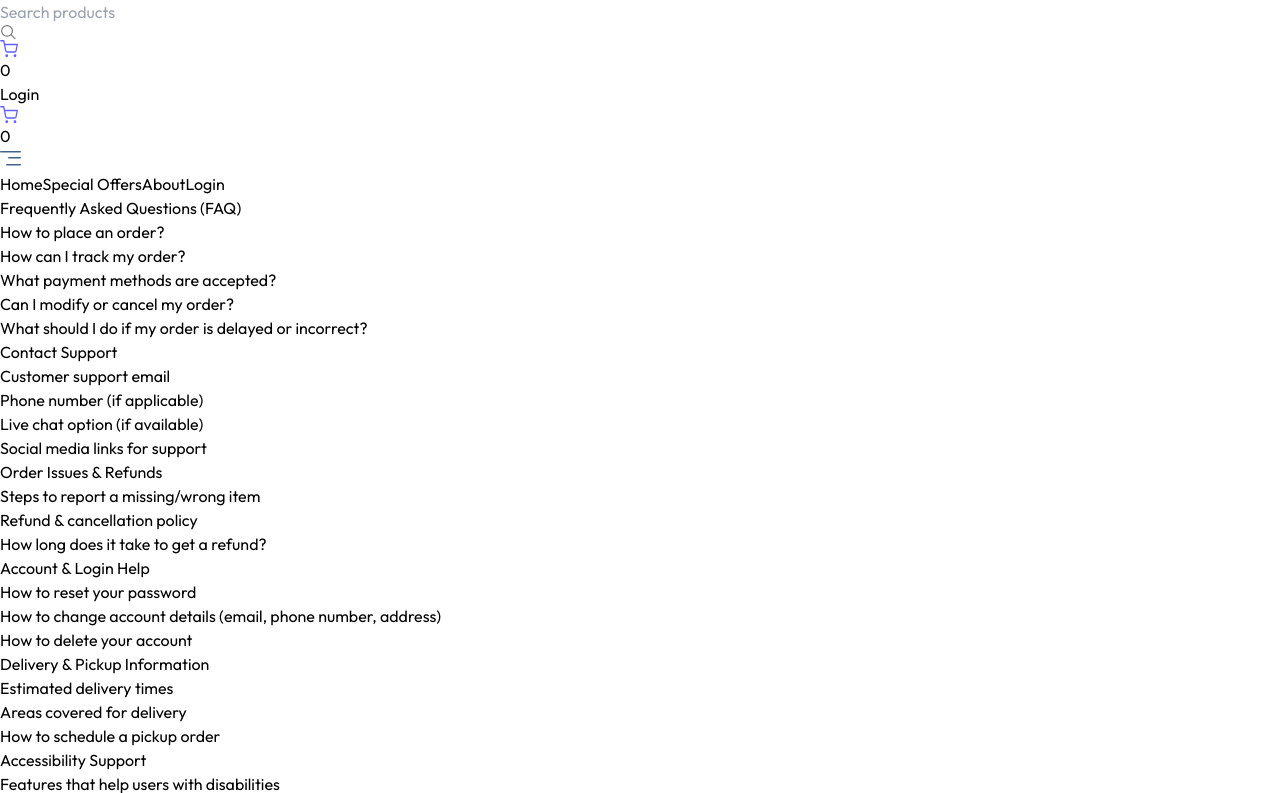
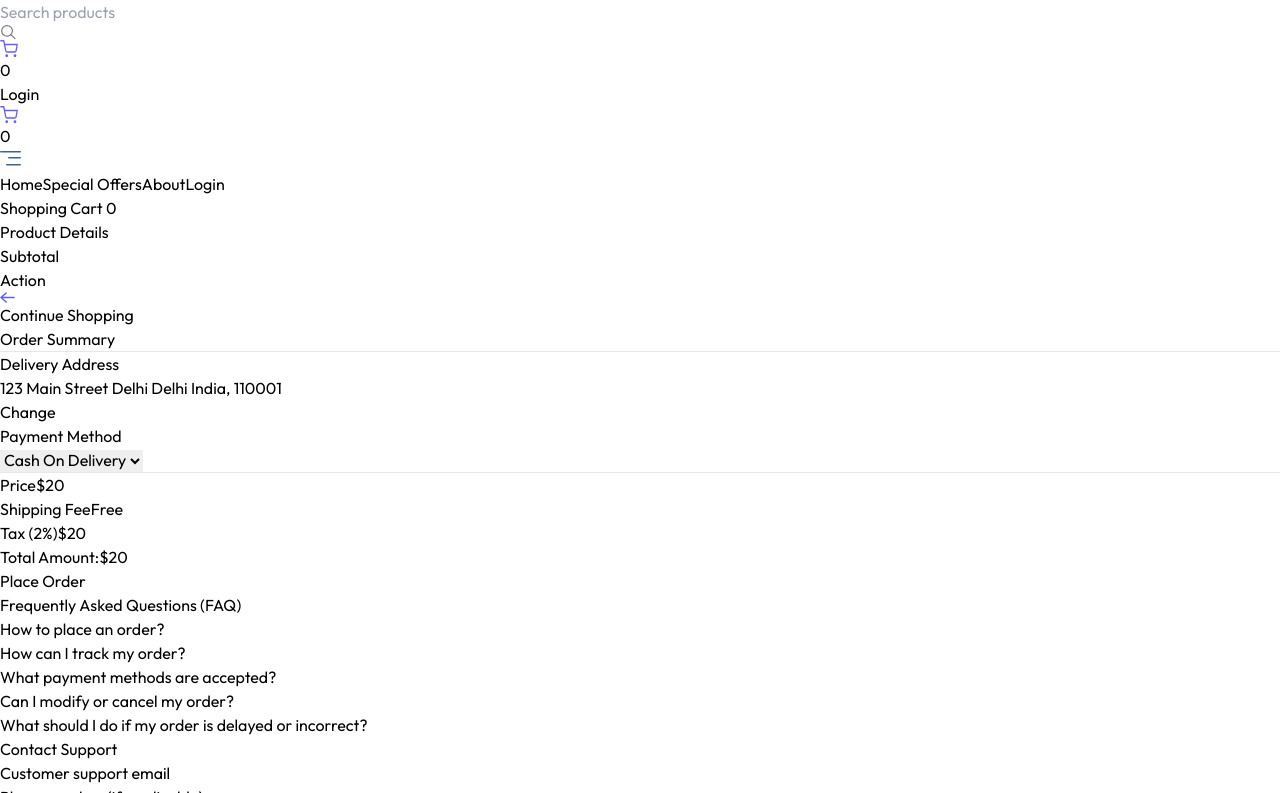
Before and after one commit to renchooz/foodies, a React (Vite) app in the folder client/: page /cart in a window 1280 px wide. Shown: the part 524-1317 px from the top of the page. Built offline with nearby package versions, Linux system fonts and the light colour scheme; a web font is replaced by a local one.

Commit message:
added cart

```diff
--- a/client/src/App.jsx
+++ b/client/src/App.jsx
@@ -11,6 +11,7 @@ import Login from './components/Login'
 import AllProducts from './pages/AllProducts'
 import ProductCateogory from './pages/ProductCateogory'
 import FoodDetails from './pages/FoodDetails'
+import Cart from './pages/Cart'
 
 
 
@@ -30,6 +31,8 @@ const App = () => {
           <Route path='/product' element={<AllProducts/>}/>
           <Route path='/category/:cateogory' element={<ProductCateogory/>}/>
           <Route path='/category/:cateogory/:id' element={<FoodDetails/>}/>
+          <Route path='/cart' element={<Cart/>}/>
+
 
 
 
--- a/client/src/context/AppContext.jsx
+++ b/client/src/context/AppContext.jsx
@@ -63,6 +63,16 @@ export const AppContextProvider = ({children})=>{
       }
       return TotalCount
     }
+    const CalculateAmount = () =>{
+      let totalAmount = 0;
+      for(const item in CardItems){
+        let itemInfo = product.find((product)=>product.id === item)
+        if(CardItems[item]>0){
+          totalAmount += itemInfo.offerPrice * CardItems[item]
+        }
+      }
+      return Math.floor(totalAmount * 100)/100;
+    }
 
   const categories= [
 
@@ -74,7 +84,7 @@ export const AppContextProvider = ({children})=>{
   { name: "Diet Food", image: "/dietfood.webp", path: "diet food" },
 ];
 
-    const value = {nevigate,User,setUser,isSeller,setisSeller,setshowUserLogin,showuserLogin,categories,product,currency,addCartItem,updateCartItem,removeformCart,CardItems,WhyWeBestData,SearchQuerry,setSearchQuerry,getCartItems}
+    const value = {nevigate,User,setUser,isSeller,setisSeller,setshowUserLogin,showuserLogin,categories,product,currency,addCartItem,updateCartItem,removeformCart,CardItems,WhyWeBestData,SearchQuerry,setSearchQuerry,getCartItems,CalculateAmount }
           return <AppContext.Provider value={value}>
             {children}
           </AppContext.Provider>
--- /dev/null
+++ b/client/src/pages/Cart.jsx
@@ -0,0 +1,214 @@
+import { useEffect, useState } from "react";
+import React from "react";
+import { useAppContext } from "../context/AppContext";
+import { FaPlus } from "react-icons/fa";
+import { dummyAddresses } from "../products";
+
+const Cart = () => {
+  const {
+    product,
+    nevigate,
+    updateCartItem,
+    removeformCart,
+    getCartItems,
+    CardItems,
+    addCartItem,
+    CalculateAmount,
+  } = useAppContext();
+  const [cartArray, setcartArray] = useState([]);
+  const [Address, setAddress] = useState(dummyAddresses);
+  const [showAddress, setShowAddress] = useState(false);
+  const [selectedAdress, setselectedAdress] = useState(dummyAddresses[0]);
+  const [paymentOption, setpaymentOption] = useState("COD");
+
+  const getCart = () => {
+    let Temparr = [];
+    for (const key in CardItems) {
+      let productItem = product.find((item) => item.id == key);
+      productItem.quantity = CardItems[key];
+      Temparr.push(productItem);
+    }
+    setcartArray(Temparr);
+  };
+  useEffect(() => {
+    if (product.length > 0 && CardItems) {
+      getCart();
+    }
+  }, [product, CardItems]);
+  console.log(CardItems);
+  return product.length > 0 && CardItems ? (
+    <div className="flex flex-col md:flex-row mt-5 max-w-6xl w-full px-6 mx-auto">
+      <div className="flex-1 max-w-4xl">
+        <h1 className="text-3xl font-medium mb-10">
+          Shopping Cart{" "}
+          <span className="text-sm text-indigo-500">{getCartItems()}</span>
+        </h1>
+
+        <div className="grid grid-cols-[2fr_1fr_1fr] text-gray-500 text-base font-medium pb-3">
+          <p className="text-left">Product Details</p>
+          <p className="text-center">Subtotal</p>
+          <p className="text-center">Action</p>
+        </div>
+
+        {cartArray.map((product, index) => (
+          <div
+            key={index}
+            className="grid grid-cols-[2fr_1fr_1fr] text-gray-500 items-center text-sm md:text-base font-medium pt-3"
+          >
+            <div
+              onClick={() => {
+                nevigate(`/category/${product.category}/${product.id}`);
+                scrollTo(0, 0);
+              }}
+              className="flex items-center md:gap-6 gap-3"
+            >
+              <div className="cursor-pointer w-24 h-24 flex items-center justify-center border border-gray-300 rounded">
+                <img
+                  className="max-w-full h-full object-cover"
+                  src={product.image}
+                  alt={product.name}
+                />
+              </div>
+              <div>
+                <p className="hidden md:block font-semibold">{product.name}</p>
+                <div className="font-normal text-gray-500/70">
+                  <p>
+                    Size: <span>{product.size || "N/A"}</span>
+                  </p>
+                  <div className="flex items-center gap-3">
+                    <p>Quantity {product.quantity}</p>
+                    <p
+                      onClick={(e) => {
+                        addCartItem(product.id);
+                        e.stopPropagation();
+                      }}
+                      className="text-red  hover:bg-green-200 rounded-full"
+                    >
+                      <FaPlus />
+                    </p>
+                  </div>
+                </div>
+              </div>
+            </div>
+            <p className="text-center">
+              ₹{product.offerPrice * product.quantity}
+            </p>
+            <button
+              onClick={() => removeformCart(product.id)}
+              className="cursor-pointer mx-auto"
+            >
+              <svg
+                width="20"
+                height="20"
+                viewBox="0 0 20 20"
+                fill="none"
+                xmlns="http://www.w3.org/2000/svg"
+              >
+                <path
+                  d="m12.5 7.5-5 5m0-5 5 5m5.833-2.5a8.333 8.333 0 1 1-16.667 0 8.333 8.333 0 0 1 16.667 0"
+                  stroke="#FF532E"
+                  strokeWidth="1.5"
+                  strokeLinecap="round"
+                  strokeLinejoin="round"
+                />
+              </svg>
+            </button>
+          </div>
+        ))}
+
+        <button className="group cursor-pointer flex items-center mt-8 gap-2 text-indigo-500 font-medium">
+          <svg
+            width="15"
+            height="11"
+            viewBox="0 0 15 11"
+            fill="none"
+            xmlns="http://www.w3.org/2000/svg"
+          >
+            <path
+              d="M14.09 5.5H1M6.143 10 1 5.5 6.143 1"
+              stroke="#615fff"
+              strokeWidth="1.5"
+              strokeLinecap="round"
+              strokeLinejoin="round"
+            />
+          </svg>
+          Continue Shopping
+        </button>
+      </div>
+
+      <div className="max-w-[360px] w-full bg-gray-100/40 p-5 max-md:mt-16 border border-gray-300/70">
+        <h2 className="text-xl md:text-xl font-medium">Order Summary</h2>
+        <hr className="border-gray-300 my-5" />
+
+        <div className="mb-6">
+          <p className="text-sm font-medium uppercase">Delivery Address</p>
+          <div className="relative flex justify-between items-start mt-2">
+            <p className="text-gray-500">
+              {selectedAdress
+                ? `${selectedAdress.street} ${selectedAdress.city} ${selectedAdress.state} ${selectedAdress.country}, ${selectedAdress.pinCode}`
+                : "No Address Found"}
+            </p>
+            <button
+              onClick={() => setShowAddress(!showAddress)}
+              className="text-indigo-500 hover:underline cursor-pointer"
+            >
+              Change
+            </button>
+            {showAddress && (
+              <div className="absolute top-12 py-1 bg-white border border-gray-300 text-sm w-full">
+                {Address.map((adress, id) => (
+                  <p key={id}
+                    onClick={() => {setselectedAdress(adress), setShowAddress(false)}}
+                    className="text-gray-500 p-2 hover:bg-gray-100"
+                  >
+                    {adress.street} {adress.city} ,{adress.country} {adress.pinCode}
+                  </p>
+                ))}
+
+                <p
+                  onClick={() => setShowAddress(false)}
+                  className="text-indigo-500 text-center cursor-pointer p-2 hover:bg-indigo-500/10"
+                >
+                  Add address
+                </p>
+              </div>
+            )}
+          </div>
+
+          <p className="text-sm font-medium uppercase mt-6">Payment Method</p>
+
+          <select className="w-full border border-gray-300 bg-white px-3 py-2 mt-2 outline-none">
+            <option value="COD">Cash On Delivery</option>
+            <option value="Online">Online Payment</option>
+          </select>
+        </div>
+
+        <hr className="border-gray-300" />
+
+        <div className="text-gray-500 mt-4 space-y-2">
+          <p className="flex justify-between">
+            <span>Price</span>
+            <span>$20</span>
+          </p>
+          <p className="flex justify-between">
+            <span>Shipping Fee</span>
+            <span className="text-green-600">Free</span>
+          </p>
+          <p className="flex justify-between">
+            <span>Tax (2%)</span>
+            <span>$20</span>
+          </p>
+          <p className="flex justify-between text-lg font-medium mt-3">
+            <span>Total Amount:</span>
+            <span>$20</span>
+          </p>
+        </div>
+
+        <button className="w-full py-3 mt-6 cursor-pointer bg-indigo-500 text-white font-medium hover:bg-indigo-600 transition">
+          Place Order
+        </button>
+      </div>
+    </div>
+  ) : null;
+};
+export default Cart;
--- a/client/src/pages/FoodDetails.jsx
+++ b/client/src/pages/FoodDetails.jsx
@@ -66,7 +66,7 @@ const FoodDetails = () => {
 <button
             onClick={() => {
               addCartItem(food.id);
-              nevigate("/cart")
+
             }}
             className="px-4 py-2  bg-slate-200 hover:bg-slate-300 rounded-xl"
           >
@@ -75,7 +75,7 @@ const FoodDetails = () => {
           <button
             onClick={() => {
               addCartItem(food.id);
-              // nevigate("/cart")
+              nevigate("/cart")
             }}
             className="px-4 py-2  bg-[#E9AB54] hover:bg-[#d1943f]  text-white border rounded-xl"
           >
--- a/client/src/products.js
+++ b/client/src/products.js
@@ -181,3 +181,50 @@ export const foodItems = [
     description: "We’ve built lasting relationships with clients through reliability, transparency, and great results."
   }
 ];
+export const dummyAddresses = [
+  {
+    name: "Raj Sharma",
+    phone: "9876543210",
+    street: "123 Main Street",
+    city: "Delhi",
+    state: "Delhi",
+    country: "India",
+    pinCode: "110001"
+  },
+  {
+    name: "Aarav Mehta",
+    phone: "9876543211",
+    street: "456 Linking Road",
+    city: "Mumbai",
+    state: "Maharashtra",
+    country: "India",
+    pinCode: "400050"
+  },
+  {
+    name: "Priya Singh",
+    phone: "9876543212",
+    street: "789 MG Road",
+    city: "Bengaluru",
+    state: "Karnataka",
+    country: "India",
+    pinCode: "560001"
+  },
+  {
+    name: "Ravi Kumar",
+    phone: "9876543213",
+    street: "321 Banjara Hills",
+    city: "Hyderabad",
+    state: "Telangana",
+    country: "India",
+    pinCode: "500034"
+  },
+  {
+    name: "Simran Kaur",
+    phone: "9876543214",
+    street: "12 Sector 17",
+    city: "Chandigarh",
+    state: "Chandigarh",
+    country: "India",
+    pinCode: "160017"
+  }
+];
```
